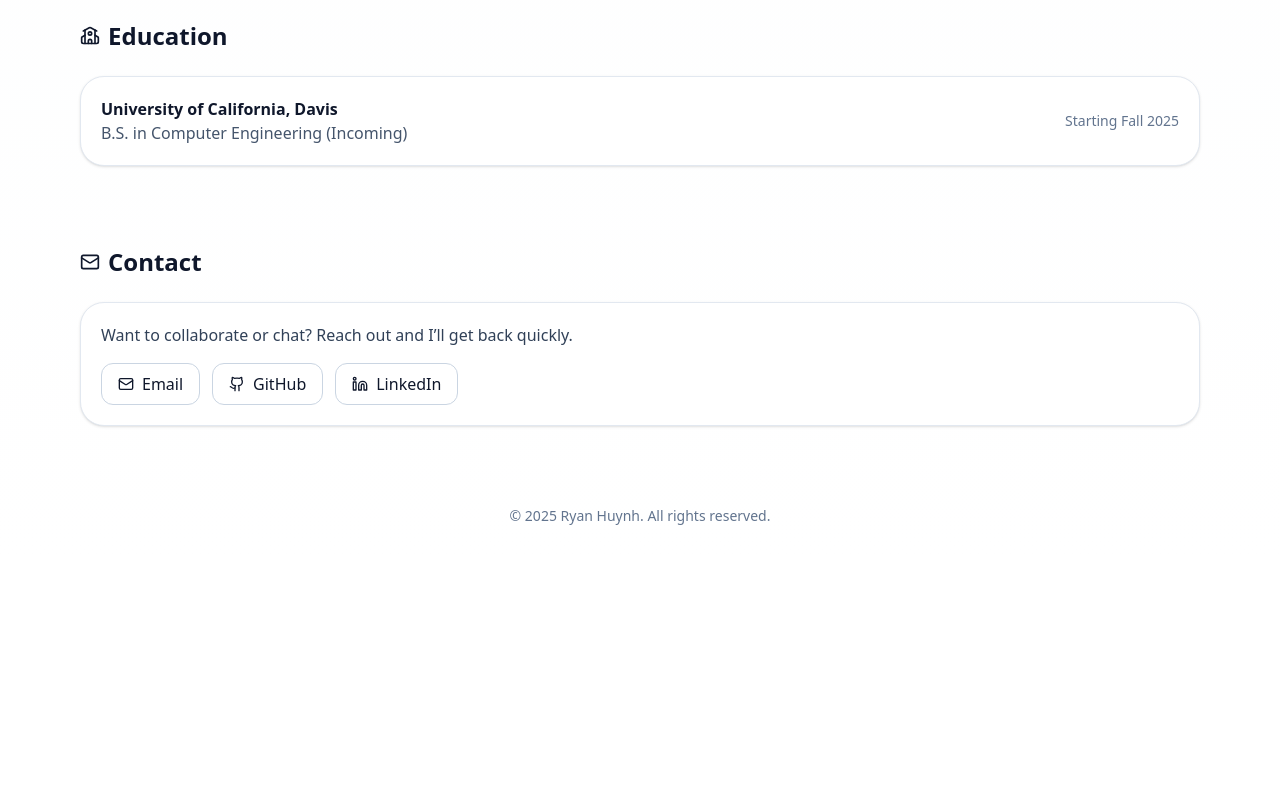
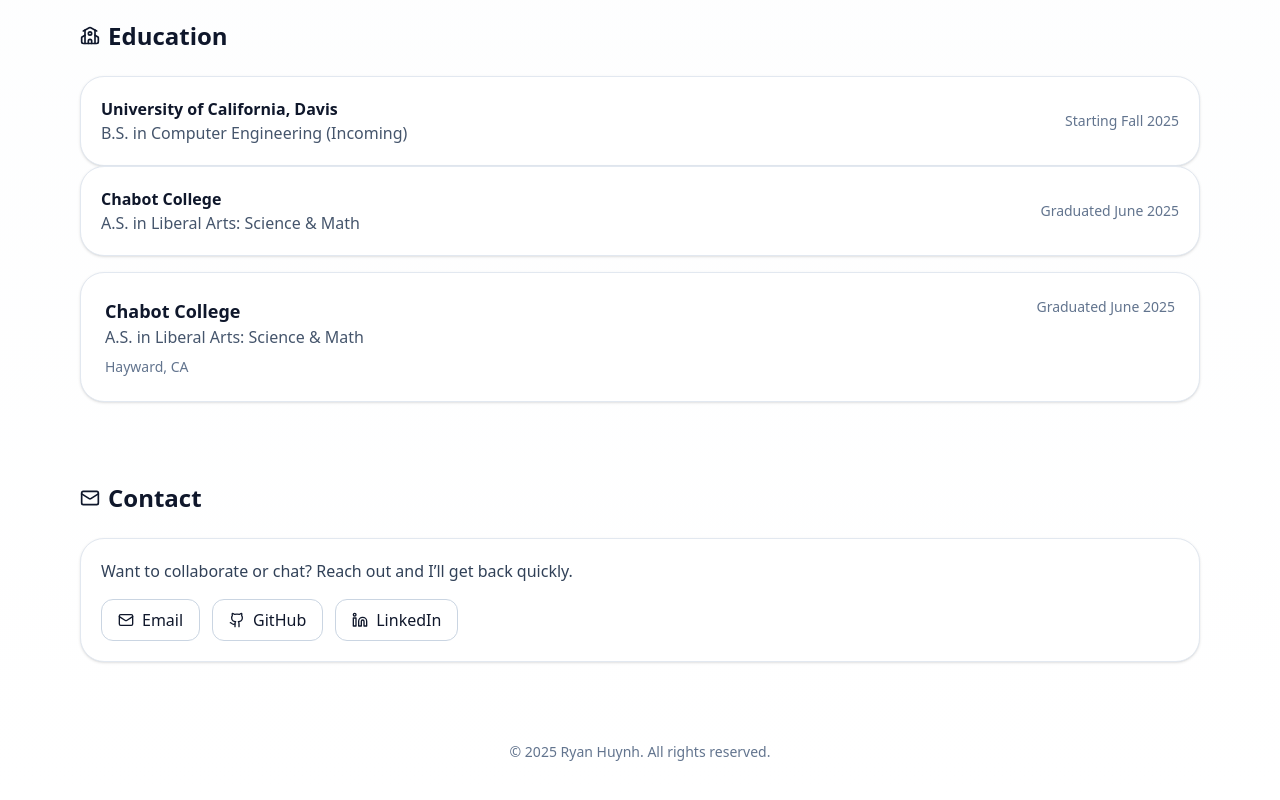
Before and after one commit to ryanhuynh02/ryan-portfolio, a Next.js app: page / in a window 1280 px wide. Shown: the part 2543-3343 px from the top of the page. Before the commit the page ends 3109 px from the top, so only its background shows below. Built offline with nearby package versions, Linux system fonts and the light colour scheme.

Commit message:
Add school and degree

```diff
--- a/src/app/page.tsx
+++ b/src/app/page.tsx
@@ -75,6 +75,14 @@ const CONFIG = {
       degree: "B.S. in Computer Engineering (Incoming)",
       period: "Starting Fall 2025",
     },
+
+    {
+      school: "Chabot College",
+      degree: "A.S. in Liberal Arts: Science & Math",
+      location: "Hayward, CA",
+      period: "Graduated June 2025"
+    }
+
   ],
 };
 function AboutCollapse() {
@@ -417,6 +425,19 @@ export default function Portfolio() {
             </div>
           </Card>
         ))}
+
+        {/* Chabot College */}
+        <div className="rounded-3xl border border-slate-200 bg-white p-6 shadow-sm mt-4">
+          <div className="flex flex-col md:flex-row md:items-start md:justify-between gap-3">
+            <div>
+              <div className="font-semibold text-lg">Chabot College</div>
+              <div className="text-slate-600">A.S. in Liberal Arts: Science &amp; Math</div>
+              <div className="mt-2 text-sm text-slate-500">Hayward, CA</div>
+            </div>
+            <div className="text-sm text-slate-500 whitespace-nowrap">Graduated June 2025</div>
+          </div>
+        </div>
+
       </Section>
 
       {/* Contact */}
```
